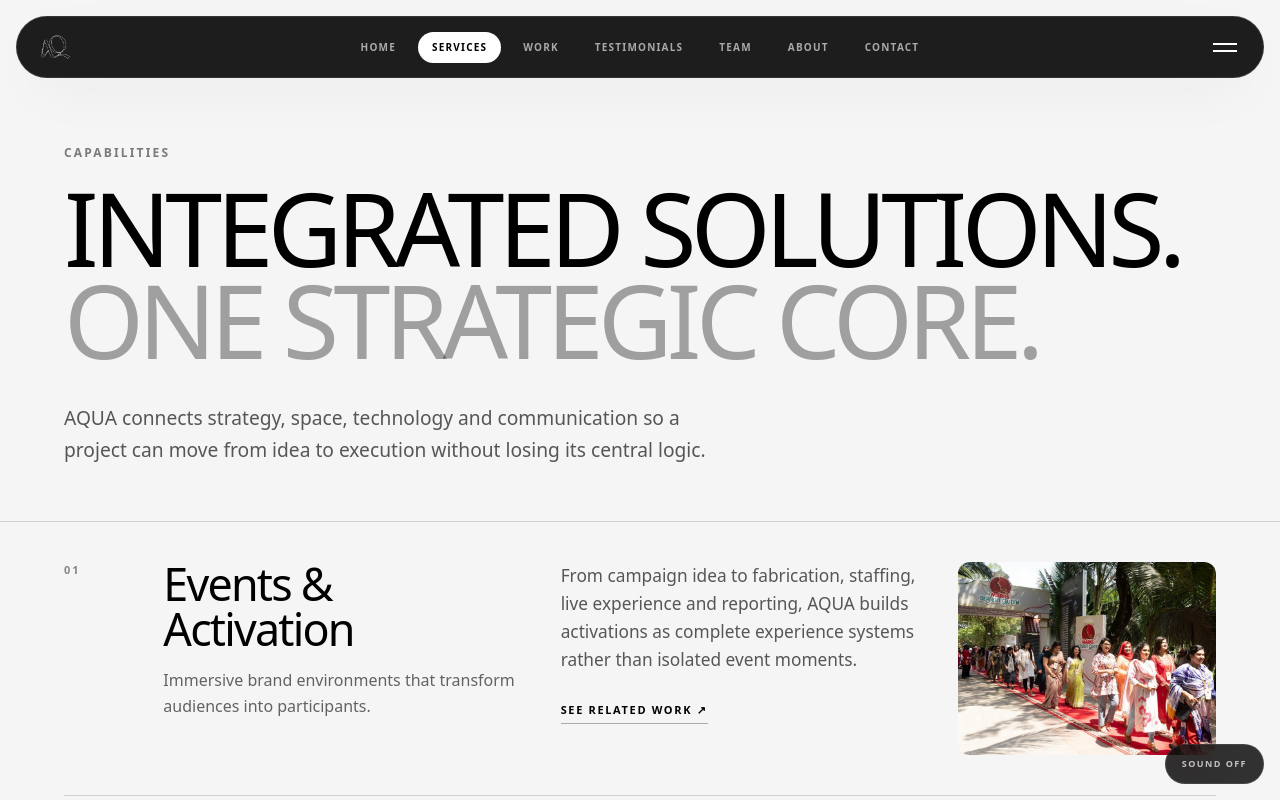
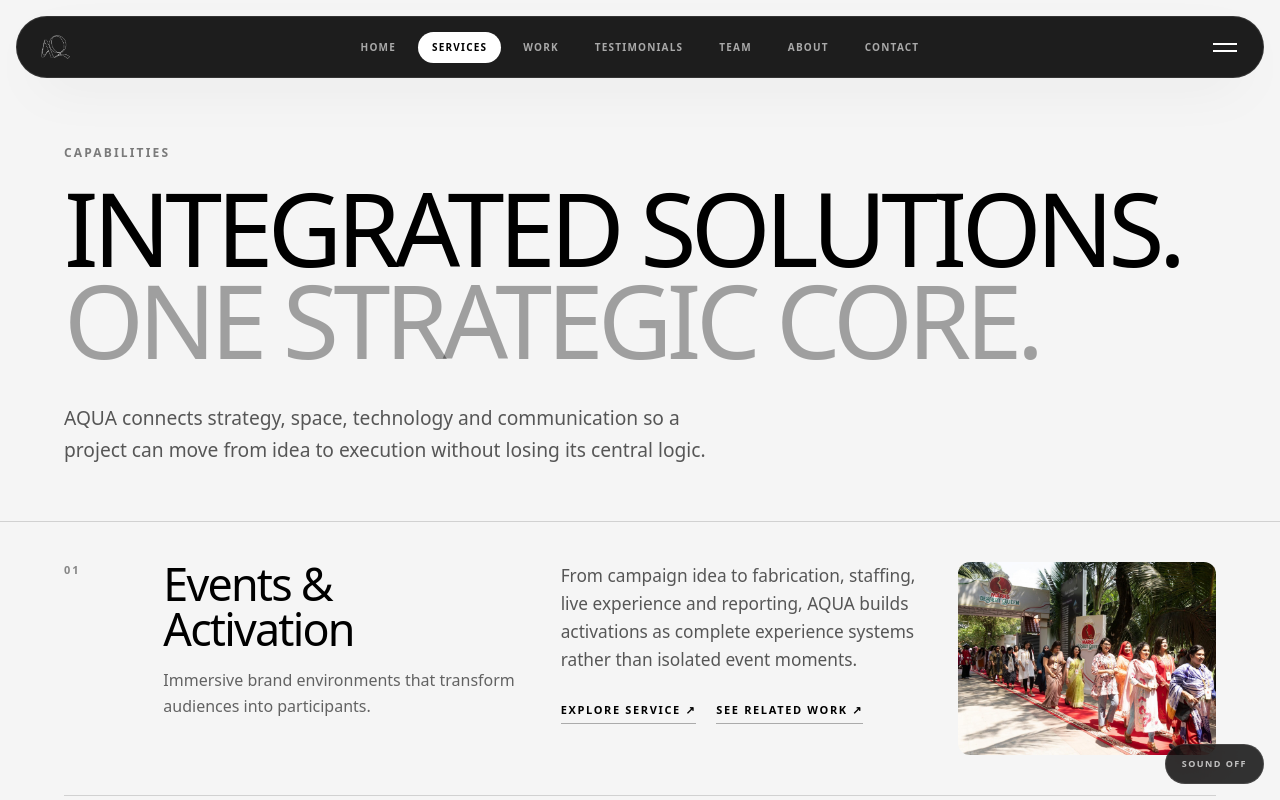
Before and after one commit to aqua-communications/Aqua-Website-Update, a React (Vite) app: page /services in a window 1280 px wide. Shown: the top 800 px of the page. Built offline with nearby package versions, Linux system fonts and the light colour scheme; a web font is replaced by a local one.

Commit message:
SEO: add crawlable internal links to service landing pages

```diff
--- a/src/pages/ServicesPage.jsx
+++ b/src/pages/ServicesPage.jsx
@@ -5,8 +5,8 @@
 
 export default function ServicesPage() {
   usePageMeta({
-    title: 'Experiential Marketing, Architecture & Digital Services | AQUA',
-    description: 'Explore AQUA services across events and activation, branding, architecture, digital platforms, automation, content, video and sports marketing.',
+    title: 'Brand Activation, Digital & Design Services | AQUA',
+    description: 'Explore AQUA services in Bangladesh across brand activation, events, branding, architecture, digital platforms, automation, content, video and sports marketing.',
     path: '/services',
   });
 
@@ -19,16 +19,21 @@
             <article id={service.slug} key={service.slug} className="grid lg:grid-cols-12 gap-6 lg:gap-10 py-8 md:py-10 border-b border-black/15 scroll-mt-32">
               <div className="lg:col-span-1 text-[11px] font-bold tracking-[0.18em] text-black/45">{String(index + 1).padStart(2, '0')}</div>
               <div className="lg:col-span-4">
-                <h2 className="text-[2rem] md:text-[2.8rem] font-medium tracking-[-0.04em] leading-none">{service.title}</h2>
+                <h2 className="text-[2rem] md:text-[2.8rem] font-medium tracking-[-0.04em] leading-none">
+                  <Link to={`/services/${service.slug}`} className="hover:text-[#0891b2] transition-colors">{service.title}</Link>
+                </h2>
                 <p className="mt-4 text-black/60 leading-relaxed">{service.desc}</p>
               </div>
               <div className="lg:col-span-4">
                 <p className="text-[1rem] md:text-[1.08rem] text-black/65 leading-relaxed">{service.detail}</p>
-                <Link to="/work" className="inline-flex mt-7 text-[11px] font-bold uppercase tracking-[0.15em] border-b border-black/30 pb-1">See related work ↗</Link>
+                <div className="mt-7 flex flex-wrap gap-5">
+                  <Link to={`/services/${service.slug}`} className="inline-flex text-[11px] font-bold uppercase tracking-[0.15em] border-b border-black/30 pb-1">Explore service ↗</Link>
+                  <Link to="/work" className="inline-flex text-[11px] font-bold uppercase tracking-[0.15em] border-b border-black/30 pb-1">See related work ↗</Link>
+                </div>
               </div>
-              <div className="lg:col-span-3 aspect-[4/3] overflow-hidden rounded-xl bg-black/5">
+              <Link to={`/services/${service.slug}`} className="lg:col-span-3 aspect-[4/3] overflow-hidden rounded-xl bg-black/5" aria-label={`Explore AQUA ${service.title} service`}>
                 <img src={service.image} alt={`${service.title} capability by AQUA Innovations`} loading="lazy" className="h-full w-full object-cover" />
-              </div>
+              </Link>
             </article>
           ))}
         </div>
```
